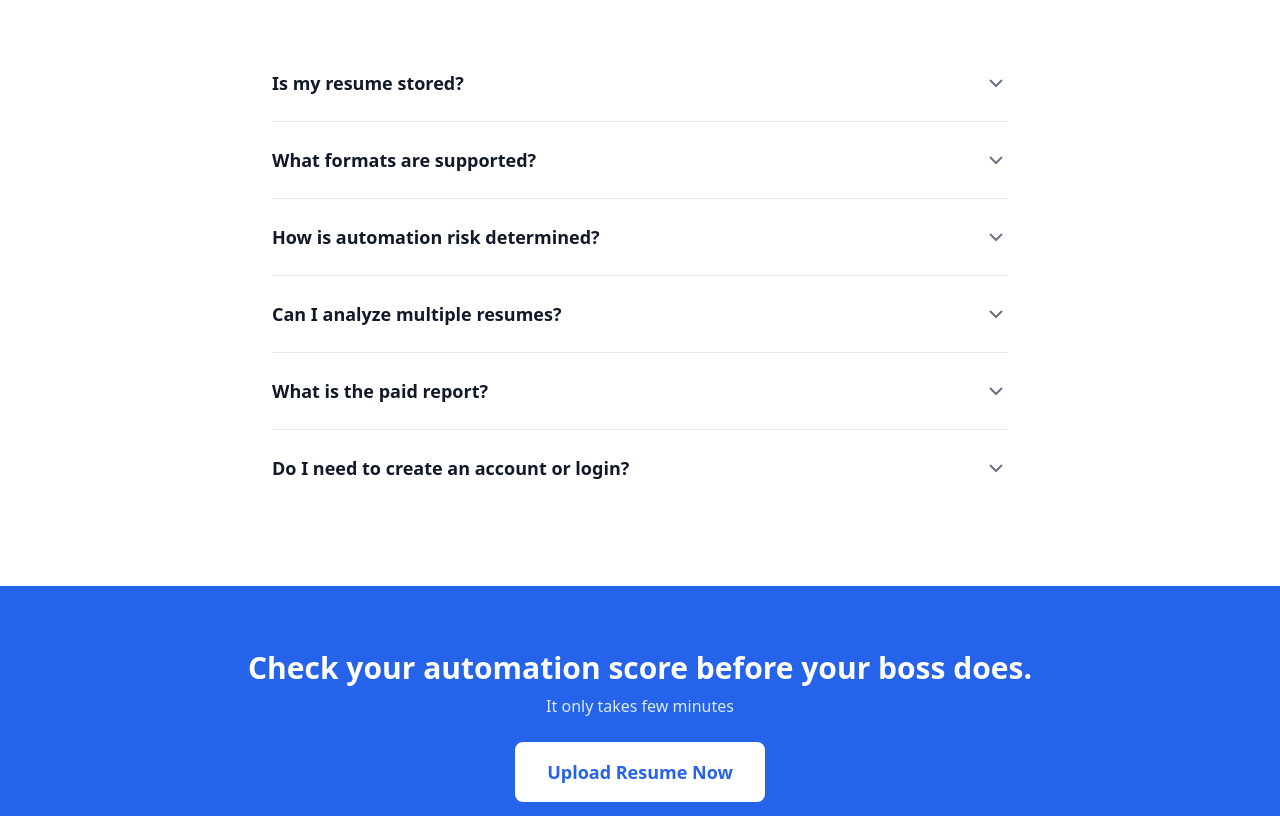
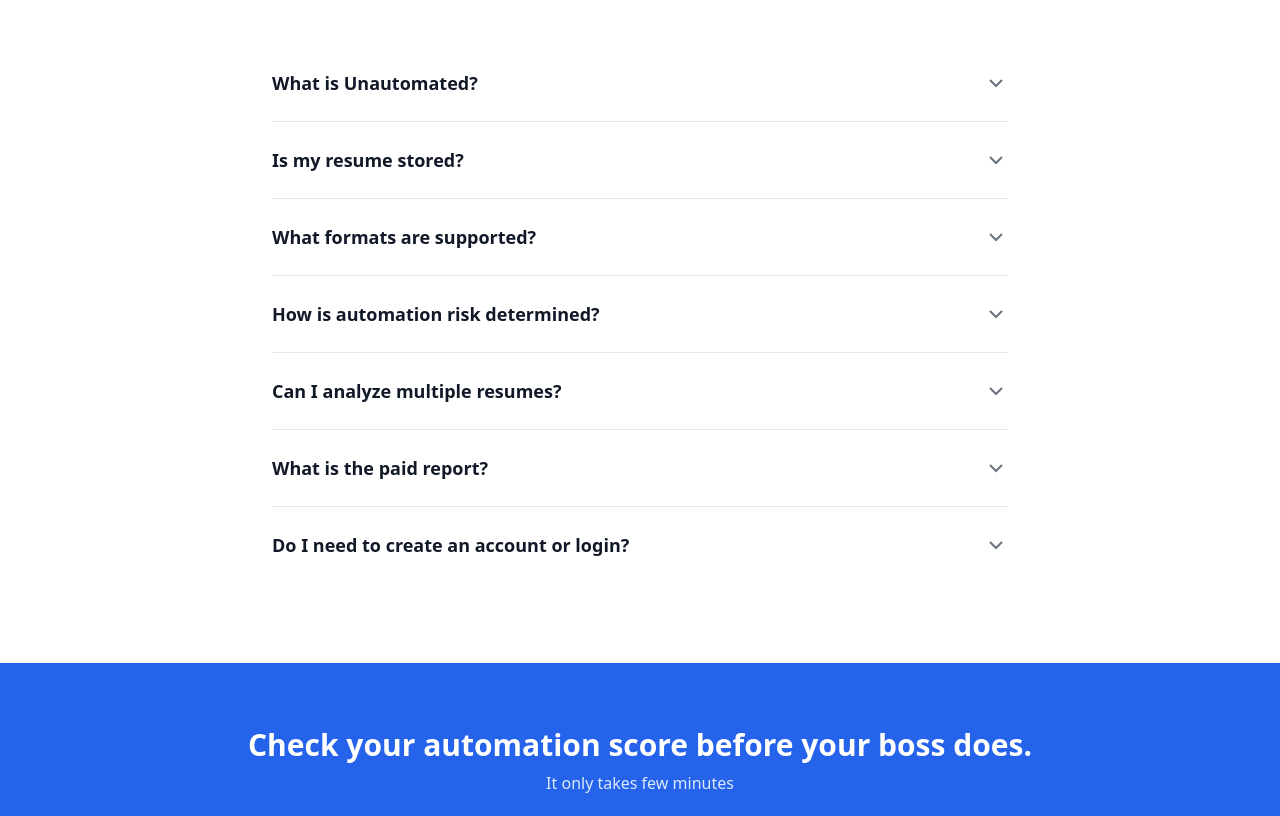
Before and after one commit to angshu-min-js/unautomated-home, a website: page index.html in a window 1280 px wide. Shown: the part 4154-4970 px from the top of the page. Drawn offline with nearby package versions, Linux system fonts and the light colour scheme.

Commit message:
added faq

```diff
--- a/index.html
+++ b/index.html
@@ -494,55 +494,64 @@
             <div id="faq-accordion" class="divide-y divide-gray-200">
                 <div class="py-6 cursor-pointer" onclick="toggleFaq(0)">
                     <div class="flex justify-between items-center">
-                        <span class="text-lg font-semibold text-gray-900">Is my resume stored?</span>
+                        <span class="text-lg font-semibold text-gray-900">What is Unautomated?</span>
                         <svg class="w-6 h-6 text-gray-500 transition-transform duration-200" id="faq-icon-0" fill="none" stroke="currentColor" stroke-width="2" viewBox="0 0 24 24"><path d="M6 9l6 6 6-6"/></svg>
                     </div>
                     <div class="mt-2 text-gray-700 text-base hidden" id="faq-answer-0">
-                        No. For free analysis, all processing happens locally on your device. For paid reports, processing happens securely in the cloud but nothing is stored. Your privacy is our top priority.
+                        Unautomated is a free AI-powered tool that analyzes your resume to assess your career's automation risk. We help professionals understand which parts of their job might be automated by AI and provide actionable strategies to future-proof their careers.
                     </div>
                 </div>
                 <div class="py-6 cursor-pointer" onclick="toggleFaq(1)">
                     <div class="flex justify-between items-center">
-                        <span class="text-lg font-semibold text-gray-900">What formats are supported?</span>
+                        <span class="text-lg font-semibold text-gray-900">Is my resume stored?</span>
                         <svg class="w-6 h-6 text-gray-500 transition-transform duration-200" id="faq-icon-1" fill="none" stroke="currentColor" stroke-width="2" viewBox="0 0 24 24"><path d="M6 9l6 6 6-6"/></svg>
                     </div>
                     <div class="mt-2 text-gray-700 text-base hidden" id="faq-answer-1">
-                        PDF, TXT and DOCX are currently supported.
+                        No. For free analysis, all processing happens locally on your device. For paid reports, processing happens securely in the cloud but nothing is stored. Your privacy is our top priority.
                     </div>
                 </div>
                 <div class="py-6 cursor-pointer" onclick="toggleFaq(2)">
                     <div class="flex justify-between items-center">
-                        <span class="text-lg font-semibold text-gray-900">How is automation risk determined?</span>
+                        <span class="text-lg font-semibold text-gray-900">What formats are supported?</span>
                         <svg class="w-6 h-6 text-gray-500 transition-transform duration-200" id="faq-icon-2" fill="none" stroke="currentColor" stroke-width="2" viewBox="0 0 24 24"><path d="M6 9l6 6 6-6"/></svg>
                     </div>
                     <div class="mt-2 text-gray-700 text-base hidden" id="faq-answer-2">
-                        We combine job data, tools, and AI productivity benchmarks with our proprietary knowledge and deep expertise in tech & AI. Our analysis is powered by industry insights from working directly in the technology sector.
+                        PDF, TXT and DOCX are currently supported.
                     </div>
                 </div>
                 <div class="py-6 cursor-pointer" onclick="toggleFaq(3)">
                     <div class="flex justify-between items-center">
-                        <span class="text-lg font-semibold text-gray-900">Can I analyze multiple resumes?</span>
+                        <span class="text-lg font-semibold text-gray-900">How is automation risk determined?</span>
                         <svg class="w-6 h-6 text-gray-500 transition-transform duration-200" id="faq-icon-3" fill="none" stroke="currentColor" stroke-width="2" viewBox="0 0 24 24"><path d="M6 9l6 6 6-6"/></svg>
                     </div>
                     <div class="mt-2 text-gray-700 text-base hidden" id="faq-answer-3">
-                        Yes, try as many times as you want, it's free.
+                        We combine job data, tools, and AI productivity benchmarks with our proprietary knowledge and deep expertise in tech & AI. Our analysis is powered by industry insights from working directly in the technology sector.
                     </div>
                 </div>
                 <div class="py-6 cursor-pointer" onclick="toggleFaq(4)">
                     <div class="flex justify-between items-center">
-                        <span class="text-lg font-semibold text-gray-900">What is the paid report?</span>
+                        <span class="text-lg font-semibold text-gray-900">Can I analyze multiple resumes?</span>
                         <svg class="w-6 h-6 text-gray-500 transition-transform duration-200" id="faq-icon-4" fill="none" stroke="currentColor" stroke-width="2" viewBox="0 0 24 24"><path d="M6 9l6 6 6-6"/></svg>
                     </div>
                     <div class="mt-2 text-gray-700 text-base hidden" id="faq-answer-4">
-                        It provides a detailed report about which part of your job will be automated and what should you do about it. You'll receive a personalized course plan with specific action items, upskilling recommendations, and a clear path to increase your salary while staying ahead of automation. <a href="https://drive.google.com/file/d/1A2JCrNAqZWRcKlKp5p3Syh4SuN19S3sM/view?usp=sharing" target="_blank" rel="noopener noreferrer" class="text-blue-600 hover:text-blue-800 underline">View example report</a> for <a href="https://angshumangupta.com" target="_blank" rel="noopener noreferrer" class="text-blue-600 hover:text-blue-800 underline">Angshuman Gupta</a>.
+                        Yes, try as many times as you want, it's free.
                     </div>
                 </div>
                 <div class="py-6 cursor-pointer" onclick="toggleFaq(5)">
                     <div class="flex justify-between items-center">
-                        <span class="text-lg font-semibold text-gray-900">Do I need to create an account or login?</span>
+                        <span class="text-lg font-semibold text-gray-900">What is the paid report?</span>
                         <svg class="w-6 h-6 text-gray-500 transition-transform duration-200" id="faq-icon-5" fill="none" stroke="currentColor" stroke-width="2" viewBox="0 0 24 24"><path d="M6 9l6 6 6-6"/></svg>
                     </div>
                     <div class="mt-2 text-gray-700 text-base hidden" id="faq-answer-5">
+                        It provides a detailed report about which part of your job will be automated and what should you do about it. You'll receive a personalized course plan with specific action items, upskilling recommendations, and a clear path to increase your salary while staying ahead of automation. <a href="https://drive.google.com/file/d/1A2JCrNAqZWRcKlKp5p3Syh4SuN19S3sM/view?usp=sharing" target="_blank" rel="noopener noreferrer" class="text-blue-600 hover:text-blue-800 underline">View example report</a> for <a href="https://angshumangupta.com" target="_blank" rel="noopener noreferrer" class="text-blue-600 hover:text-blue-800 underline">Angshuman Gupta</a>.
+                    </div>
+                </div>
+                <div class="py-6 cursor-pointer" onclick="toggleFaq(6)">
+                    <div class="flex justify-between items-center">
+                        <span class="text-lg font-semibold text-gray-900">Do I need to create an account or login?</span>
+                        <svg class="w-6 h-6 text-gray-500 transition-transform duration-200" id="faq-icon-6" fill="none" stroke="currentColor" stroke-width="2" viewBox="0 0 24 24"><path d="M6 9l6 6 6-6"/></svg>
+                    </div>
+                    <div class="mt-2 text-gray-700 text-base hidden" id="faq-answer-6">
                         No login required! Simply upload your resume and get instant results. No account creation, no personal information needed, and no email signup required.
                     </div>
                 </div>
@@ -607,7 +616,7 @@
     <script>
         let openFaq = null;
         function toggleFaq(idx) {
-            for (let i = 0; i < 6; i++) {
+            for (let i = 0; i < 7; i++) {
                 const answer = document.getElementById('faq-answer-' + i);
                 const icon = document.getElementById('faq-icon-' + i);
                 if (i === idx) {
```
